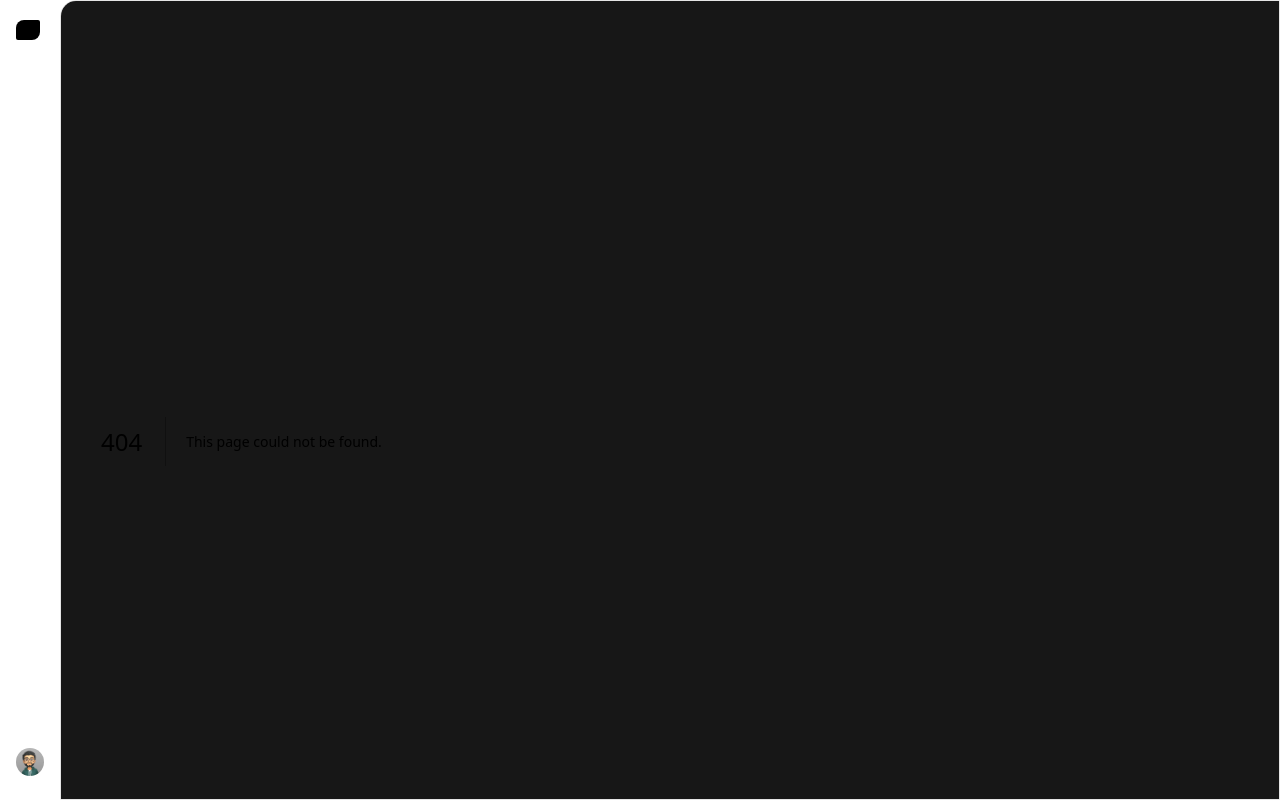
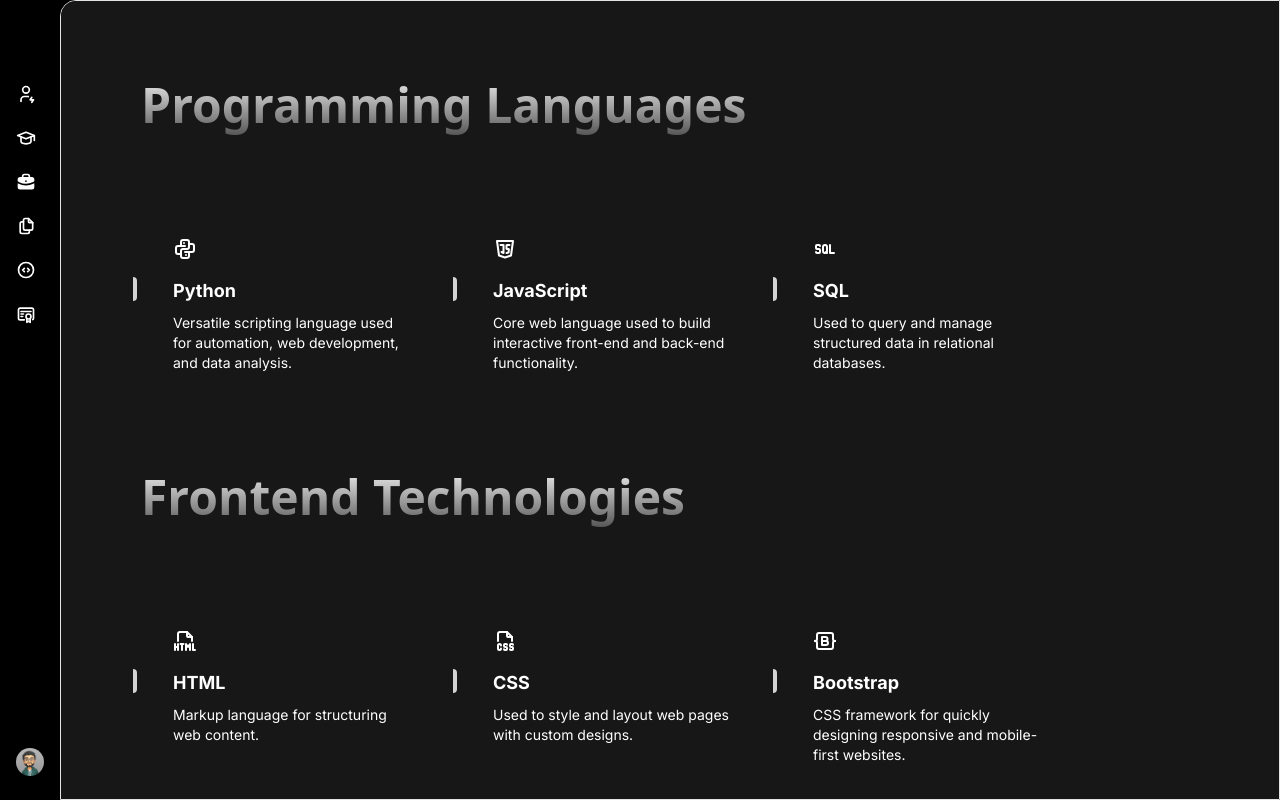
Before and after one commit to shubham3000/my-portfolio, a Next.js app: page /skills in a window 1280 px wide. Before the commit this address had no page. Built offline with nearby package versions, Linux system fonts and the light colour scheme.

Commit message:
certification added

```diff
--- a/src/Components/sidebar/sidebar.tsx
+++ b/src/Components/sidebar/sidebar.tsx
@@ -45,7 +45,7 @@ export function PortfolioSidebar() {
     },
     {
       label: "Skills",
-      href: "#",
+      href: "/skills",
       icon: <IconCodeCircle className="text-white h-5 w-5 flex-shrink-0" />,
     },
     {
@@ -53,20 +53,20 @@ export function PortfolioSidebar() {
       href: "/certifications",
       icon: <IconCertificate className="text-white h-5 w-5 flex-shrink-0" />,
     },
-    {
-      label: "Hobbies",
-      href: "#",
-      icon: (
-        <IconDeviceGamepad2 className="text-white h-5 w-5 flex-shrink-0" />
-      ),
-    },
-    {
-      label: "Contact Me",
-      href: "#",
-      icon: (
-        <IconPhoneDone className="text-white h-5 w-5 flex-shrink-0" />
-      ),
-    },
+    // {
+    //   label: "Hobbies",
+    //   href: "#",
+    //   icon: (
+    //     <IconDeviceGamepad2 className="text-white h-5 w-5 flex-shrink-0" />
+    //   ),
+    // },
+    // {
+    //   label: "Contact Me",
+    //   href: "#",
+    //   icon: (
+    //     <IconPhoneDone className="text-white h-5 w-5 flex-shrink-0" />
+    //   ),
+    // },
   ];
   const [open, setOpen] = useState(false);
   return (
--- a/src/Components/ui/timeline.tsx
+++ b/src/Components/ui/timeline.tsx
@@ -37,7 +37,7 @@ export const Timeline = ({ data, headerTitle }: { data: TimelineEntry[]; headerT
       className="w-full font-sans md:px-10"
       ref={containerRef}
     >
-      <div className="max-w-7xl mx-auto py-20 px-4 md:px-8 lg:px-10">
+      <div className="max-w-7xl mx-auto py-10 px-4 md:px-8 lg:px-10">
         <h2 className="text-lg md:text-7xl bg-clip-text text-transparent bg-gradient-to-b from-neutral-200 to-neutral-600  font-sans font-bold">
          {headerTitle}
         </h2>
--- a/src/app/certifications/page.tsx
+++ b/src/app/certifications/page.tsx
@@ -54,7 +54,7 @@ const projects = [
 export default function page() {
   return (
     <div className="flex flex-col">
-      <div className="max-w-7xl py-20 px-4 md:px-8 lg:px-10">
+      <div className="max-w-7xl py-10 px-4 md:px-8 lg:px-10">
         <h2 className="text-lg md:text-7xl bg-clip-text text-transparent bg-gradient-to-b from-neutral-200 to-neutral-600  font-sans font-bold">
           Certified Excellence
         </h2>
--- /dev/null
+++ b/src/app/skills/page.tsx
@@ -0,0 +1,258 @@
+import { cn } from "@/utils/cn";
+import {
+  IconBrandPython,
+  IconBrandJavascript,
+  IconSql,
+  IconFileTypeHtml,
+  IconFileTypeCss,
+  IconBrandBootstrap,
+  IconBrandTailwind,
+  IconBrandReact,
+  IconBrandVite,
+  IconBrandNodejs,
+  IconBrandGithub,
+  IconCircleLetterPFilled,
+  IconCircle,
+  IconDatabase,
+  IconBrandAzure,
+  IconLetterSSmall,
+  IconLetterASmall,
+  IconBrandFigma,
+} from "@tabler/icons-react";
+
+export default function page() {
+  const languages = [
+    {
+      title: "Python",
+      description:
+        "Versatile scripting language used for automation, web development, and data analysis.",
+      icon: <IconBrandPython />,
+    },
+    {
+      title: "JavaScript",
+      description:
+        "Core web language used to build interactive front-end and back-end functionality.",
+      icon: <IconBrandJavascript />,
+    },
+    {
+      title: "SQL",
+      description:
+        "Used to query and manage structured data in relational databases.",
+      icon: <IconSql />,
+    },
+  ];
+
+  const frontends = [
+    {
+      title: "HTML",
+      description: "Markup language for structuring web content.",
+      icon: <IconFileTypeHtml />,
+    },
+    {
+      title: "CSS",
+      description: "Used to style and layout web pages with custom designs.",
+      icon: <IconFileTypeCss />,
+    },
+    {
+      title: "Bootstrap",
+      description:
+        "CSS framework for quickly designing responsive and mobile-first websites.",
+      icon: <IconBrandBootstrap />,
+    },
+    {
+      title: "Tailwind CSS",
+      description:
+        "Utility-first CSS framework for building modern and highly customizable UIs.",
+      icon: <IconBrandTailwind />,
+    },
+    {
+      title: "ReactJS",
+      description:
+        "JavaScript library for building fast, reusable, and reactive user interfaces.",
+      icon: <IconBrandReact />,
+    },
+    {
+      title: "Vite",
+      description:
+        "Lightning-fast front-end build tool and dev server optimized for modern frameworks.",
+      icon: <IconBrandVite />,
+    },
+  ];
+
+  const backends = [
+    {
+      title: "NodeJS",
+      description:
+        "JavaScript runtime for building scalable and efficient server-side applications.",
+      icon: <IconBrandNodejs />,
+    },
+    {
+      title: "Git",
+      description:
+        "Version control system for tracking changes and collaborating on codebases.",
+      icon: <IconBrandGithub />,
+    },
+    {
+      title: "Postman",
+      description:
+        "API testing tool for sending, inspecting, and automating HTTP requests.",
+      icon: <IconCircleLetterPFilled />,
+    },
+  ];
+
+  const datbases = [
+    {
+      title: "Oracle",
+      description:
+        "Enterprise-level relational database system used for handling large-scale data",
+      icon: <IconCircle />,
+    },
+    {
+      title: "DBMS",
+      description:
+        "Understanding of database concepts like normalization, relationships, and schema design.",
+      icon: <IconDatabase />,
+    },
+  ];
+
+  const clouds = [
+    {
+      title: "Azure",
+      description:
+        "Microsoft’s cloud computing platform used for hosting, deploying, and managing applications.",
+      icon: <IconBrandAzure />,
+    },
+  ];
+
+  const automations = [
+    {
+      title: "Selenium",
+      description:
+        "Tool for automating web browser interactions and UI testing.",
+      icon: <IconLetterSSmall />,
+    },
+    {
+      title: "Automation Anywhere (A360)",
+      description:
+        "RPA tool for automating repetitive business processes without coding.",
+      icon: <IconLetterASmall />,
+    },
+  ];
+
+  const designs = [
+    {
+      title: "Figma",
+      description:
+        "Collaborative design tool used for UI/UX wireframes, prototypes, and mockups.",
+      icon: <IconBrandFigma />,
+    },
+  ];
+
+  return (
+    <div className="flex flex-col">
+      <div className="max-w-7xl py-10 px-4 md:px-8 lg:px-10">
+        <h2 className="text-lg md:text-5xl h-14 bg-clip-text text-transparent bg-gradient-to-b from-neutral-200 to-neutral-600  font-sans font-bold">
+          Programming Languages
+        </h2>
+      </div>
+      <div className="flex flex-wrap relative z-10 py-5 px-4 md:px-8 w-full">
+        {languages.map((language, index) => (
+          <Feature key={language.title} {...language} index={index} />
+        ))}
+      </div>
+      <div className="max-w-7xl py-10 px-4 md:px-8 lg:px-10">
+        <h2 className="text-lg md:text-5xl h-14 bg-clip-text text-transparent bg-gradient-to-b from-neutral-200 to-neutral-600  font-sans font-bold">
+          Frontend Technologies
+        </h2>
+      </div>
+      <div className="flex flex-wrap relative z-10 py-5 px-4 md:px-8 w-full">
+        {frontends.map((frontend, index) => (
+          <Feature key={frontend.title} {...frontend} index={index} />
+        ))}
+      </div>
+      <div className="max-w-7xl py-10 px-4 md:px-8 lg:px-10">
+        <h2 className="text-lg md:text-5xl h-14 bg-clip-text text-transparent bg-gradient-to-b from-neutral-200 to-neutral-600  font-sans font-bold">
+          Backend &amp; Dev Tools
+        </h2>
+      </div>
+      <div className="flex flex-wrap relative z-10 py-5 px-4 md:px-8 w-full">
+        {backends.map((backend, index) => (
+          <Feature key={backend.title} {...backend} index={index} />
+        ))}
+      </div>
+      <div className="max-w-7xl py-10 px-4 md:px-8 lg:px-10">
+        <h2 className="text-lg md:text-5xl h-14 bg-clip-text text-transparent bg-gradient-to-b from-neutral-200 to-neutral-600  font-sans font-bold">
+          Databases &amp; DB Tools
+        </h2>
+      </div>
+      <div className="flex flex-wrap relative z-10 py-5 px-4 md:px-8 w-full">
+        {datbases.map((datbase, index) => (
+          <Feature key={datbase.title} {...datbase} index={index} />
+        ))}
+      </div>
+      <div className="max-w-7xl py-10 px-4 md:px-8 lg:px-10">
+        <h2 className="text-lg md:text-5xl h-14 bg-clip-text text-transparent bg-gradient-to-b from-neutral-200 to-neutral-600  font-sans font-bold">
+          Cloud &amp; Deployment
+        </h2>
+      </div>
+      <div className="flex flex-wrap relative z-10 py-5 px-4 md:px-8 w-full">
+        {clouds.map((cloud, index) => (
+          <Feature key={cloud.title} {...cloud} index={index} />
+        ))}
+      </div>
+      <div className="max-w-7xl py-10 px-4 md:px-8 lg:px-10">
+        <h2 className="text-lg md:text-5xl h-14 bg-clip-text text-transparent bg-gradient-to-b from-neutral-200 to-neutral-600  font-sans font-bold">
+          Automation &amp; Testing
+        </h2>
+      </div>
+      <div className="flex flex-wrap relative z-10 py-5 px-4 md:px-8 w-full">
+        {automations.map((automation, index) => (
+          <Feature key={automation.title} {...automation} index={index} />
+        ))}
+      </div>
+      <div className="max-w-7xl py-10 px-4 md:px-8 lg:px-10">
+        <h2 className="text-lg md:text-5xl h-14 bg-clip-text text-transparent bg-gradient-to-b from-neutral-200 to-neutral-600  font-sans font-bold">
+          Design Tools
+        </h2>
+      </div>
+      <div className="flex flex-wrap relative z-10 py-5 px-4 md:px-8 w-full">
+        {designs.map((design, index) => (
+          <Feature key={design.title} {...design} index={index} />
+        ))}
+      </div>
+    </div>
+  );
+}
+
+const Feature = ({
+  title,
+  description,
+  icon,
+  index,
+}: {
+  title: string;
+  description: string;
+  icon: React.ReactNode;
+  index: number;
+}) => {
+  return (
+    <div className={cn("flex flex-col py-10 relative group/feature ")}>
+      {index < 4 && (
+        <div className="opacity-0 group-hover/feature:opacity-70 transition duration-200 absolute inset-0 h-full w-full border-l-2 border-b-2 rounded-lg border-slate-900 bg-gradient-to-t from-slate-700 to-transparent pointer-events-none" />
+      )}
+      {index >= 4 && (
+        <div className="opacity-0 group-hover/feature:opacity-70 transition duration-200 absolute inset-0 h-full w-full border-l-2 border-b-2 rounded-lg border-slate-900 bg-gradient-to-b from-slate-700 to-transparent pointer-events-none" />
+      )}
+      <div className="mb-4 relative z-10 px-10 text-white">{icon}</div>
+      <div className="text-lg font-bold mb-2 relative z-10 px-10">
+        <div className="absolute left-0 inset-y-0 h-6 group-hover/feature:h-8 w-1 rounded-tr-full rounded-br-full bg-neutral-300 dark:bg-neutral-700 group-hover/feature:bg-blue-500 transition-all duration-200 origin-center" />
+        <span className="group-hover/feature:translate-x-2 transition duration-200 inline-block text-white ">
+          {title}
+        </span>
+      </div>
+      <p className="text-sm text-white max-w-xs relative z-10 px-10">
+        {description}
+      </p>
+    </div>
+  );
+};
```
